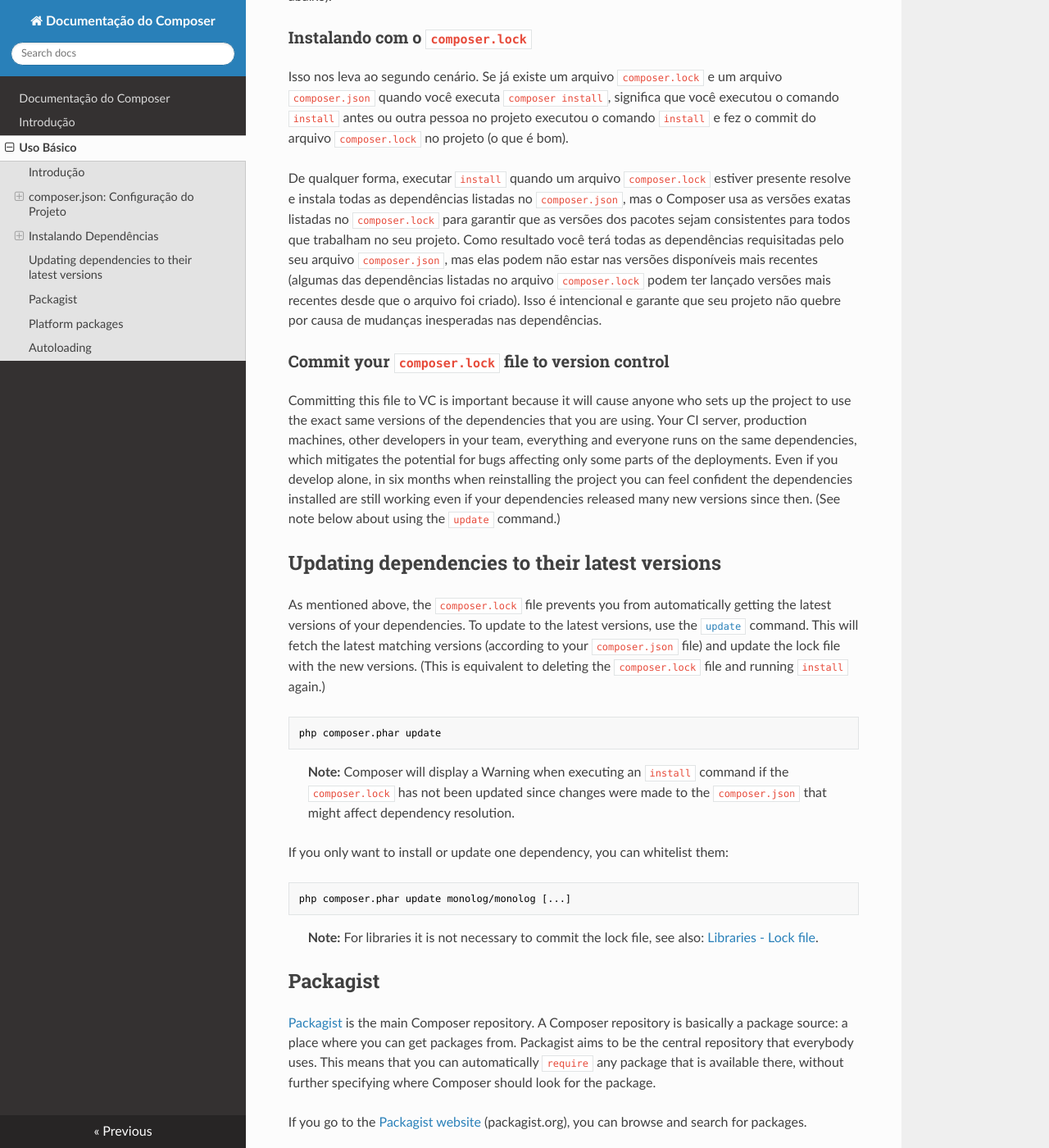
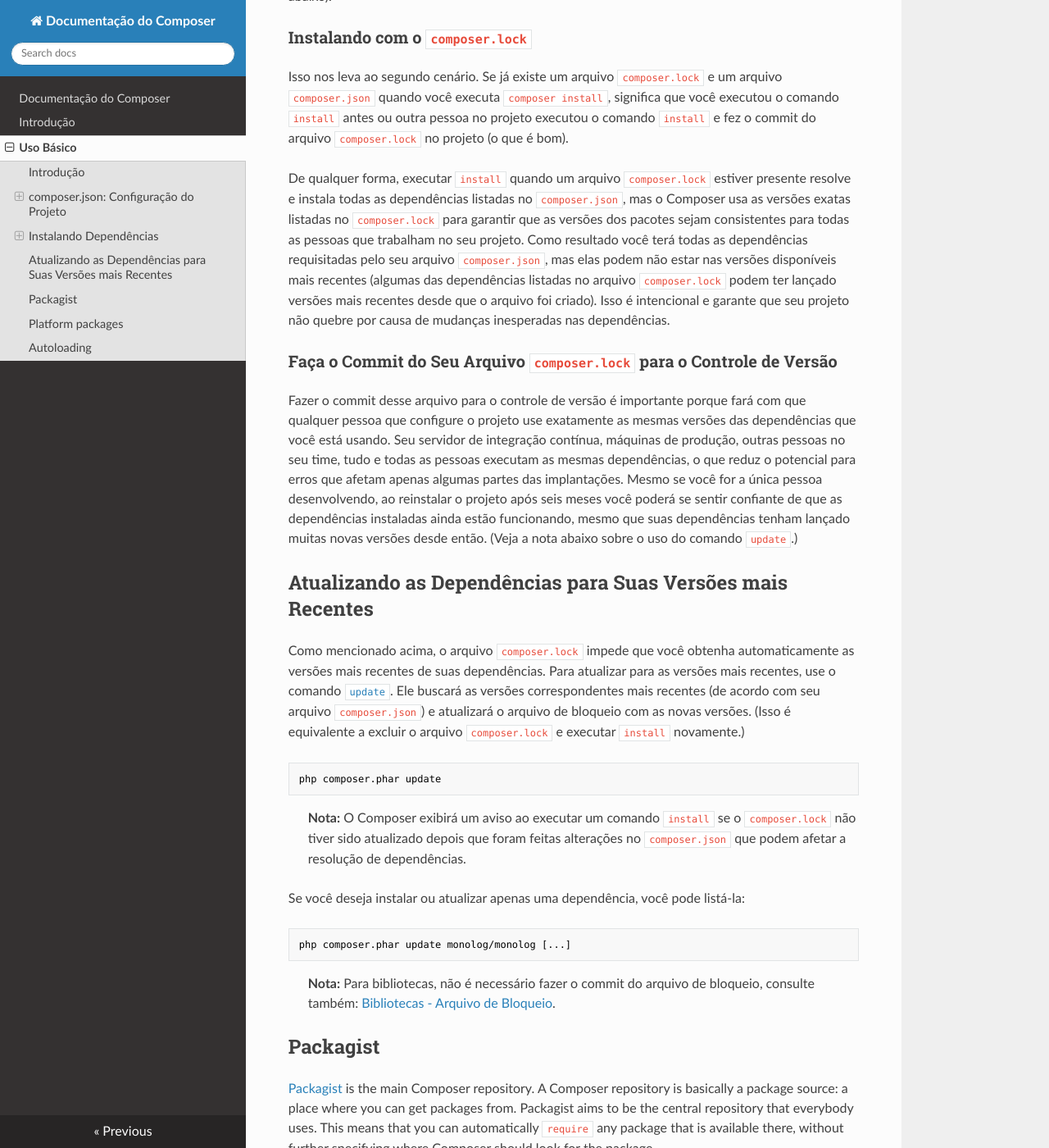
Before and after one commit to php-dev-br/composer-doc-pt-br, an MkDocs documentation site: the page built from doc/01-basic-usage.md, in a window 1280 px wide and 1400 px high, scrolled down 2585 px. Shown: the whole window at 82% size. Built offline with MkDocs 1.6.1, drawn with Linux system fonts in a browser that asks for light colours; nearby versions of some CDN libraries; some of the changed text lies outside the part shown.

Commit message:
Translate /doc/01-basic-usage.md file [WIP]
Issue: #4

````diff
--- a/doc/01-basic-usage.md
+++ b/doc/01-basic-usage.md
@@ -91,7 +91,7 @@ restrições de versão.
 ## Instalando Dependências
 
 Para instalar as dependências definidas para o seu projeto, execute o comando
-[`install`](03-cli.md#install).
+[`install`][cli-install].
 
 ```sh
 php composer.phar install
@@ -132,61 +132,62 @@ bom).
 De qualquer forma, executar `install` quando um arquivo `composer.lock` estiver
 presente resolve e instala todas as dependências listadas no `composer.json`,
 mas o Composer usa as versões exatas listadas no `composer.lock` para garantir
-que as versões dos pacotes sejam consistentes para todos que trabalham no seu
-projeto. Como resultado você terá todas as dependências requisitadas pelo seu
-arquivo `composer.json`, mas elas podem não estar nas versões disponíveis mais
-recentes (algumas das dependências listadas no arquivo `composer.lock` podem ter
-lançado versões mais recentes desde que o arquivo foi criado). Isso é
-intencional e garante que seu projeto não quebre por causa de mudanças
-inesperadas nas dependências.
+que as versões dos pacotes sejam consistentes para todas as pessoas que
+trabalham no seu projeto. Como resultado você terá todas as dependências
+requisitadas pelo seu arquivo `composer.json`, mas elas podem não estar nas
+versões disponíveis mais recentes (algumas das dependências listadas no arquivo
+`composer.lock` podem ter lançado versões mais recentes desde que o arquivo foi
+criado). Isso é intencional e garante que seu projeto não quebre por causa de
+mudanças inesperadas nas dependências.
 
-### Commit your `composer.lock` file to version control
+### Faça o Commit do Seu Arquivo `composer.lock` para o Controle de Versão
 
-Committing this file to VC is important because it will cause anyone who sets
-up the project to use the exact same
-versions of the dependencies that you are using. Your CI server, production
-machines, other developers in your team, everything and everyone runs on the
-same dependencies, which mitigates the potential for bugs affecting only some
-parts of the deployments. Even if you develop alone, in six months when
-reinstalling the project you can feel confident the dependencies installed are
-still working even if your dependencies released many new versions since then.
-(See note below about using the `update` command.)
+Fazer o commit desse arquivo para o controle de versão é importante porque fará
+com que qualquer pessoa que configure o projeto use exatamente as mesmas versões
+das dependências que você está usando. Seu servidor de integração contínua,
+máquinas de produção, outras pessoas no seu time, tudo e todas as pessoas
+executam as mesmas dependências, o que reduz o potencial para erros que afetam
+apenas algumas partes das implantações. Mesmo se você for a única pessoa
+desenvolvendo, ao reinstalar o projeto após seis meses você poderá se sentir
+confiante de que as dependências instaladas ainda estão funcionando, mesmo que
+suas dependências tenham lançado muitas novas versões desde então. (Veja a nota
+abaixo sobre o uso do comando `update`.)
 
-## Updating dependencies to their latest versions
+## Atualizando as Dependências para Suas Versões mais Recentes
 
-As mentioned above, the `composer.lock` file prevents you from automatically getting
-the latest versions of your dependencies. To update to the latest versions, use the
-[`update`](03-cli.md#update) command. This will fetch the latest matching
-versions (according to your `composer.json` file) and update the lock file
-with the new versions. (This is equivalent to deleting the `composer.lock` file
-and running `install` again.)
+Como mencionado acima, o arquivo `composer.lock` impede que você obtenha
+automaticamente as versões mais recentes de suas dependências. Para atualizar
+para as versões mais recentes, use o comando [`update`][cli-update]. Ele buscará
+as versões correspondentes mais recentes (de acordo com seu arquivo
+`composer.json`) e atualizará o arquivo de bloqueio com as novas versões. (Isso é
+equivalente a excluir o arquivo `composer.lock` e executar `install` novamente.)
 
 ```sh
 php composer.phar update
 ```
 
-> **Note:** Composer will display a Warning when executing an `install` command
-> if the `composer.lock` has not been updated since changes were made to the
-> `composer.json` that might affect dependency resolution.
+> **Nota:** O Composer exibirá um aviso ao executar um comando `install` se o
+> `composer.lock` não tiver sido atualizado depois que foram feitas alterações
+> no `composer.json` que podem afetar a resolução de dependências.
 
-If you only want to install or update one dependency, you can whitelist them:
+Se você deseja instalar ou atualizar apenas uma dependência, você pode listá-la:
 
 ```sh
 php composer.phar update monolog/monolog [...]
 ```
 
-> **Note:** For libraries it is not necessary to commit the lock
-> file, see also: [Libraries - Lock file](02-libraries.md#lock-file).
+> **Nota:** Para bibliotecas, não é necessário fazer o commit do arquivo de
+> bloqueio, consulte também: [Bibliotecas - Arquivo de Bloqueio][libraries-lock-file].
 
 ## Packagist
 
-[Packagist](https://packagist.org/) is the main Composer repository. A Composer
+[Packagist][packagist-site] is the main Composer repository. A Composer
 repository is basically a package source: a place where you can get packages
 from. Packagist aims to be the central repository that everybody uses. This
 means that you can automatically `require` any package that is available there,
 without further specifying where Composer should look for the package.
 
-If you go to the [Packagist website](https://packagist.org/) (packagist.org),
+If you go to the [Packagist website][packagist-site] (packagist.org),
 you can browse and search for packages.
 
 Any open source project using Composer is recommended to publish their packages
@@ -215,7 +216,7 @@ includes PHP itself, PHP extensions and some system libraries.
   PHP. The following are available: `curl`, `iconv`, `icu`, `libxml`,
   `openssl`, `pcre`, `uuid`, `xsl`.
 
-You can use [`show --platform`](03-cli.md#show) to get a list of your locally
+You can use [`show --platform`][cli-show] to get a list of your locally
 available platform packages.
 
 ## Autoloading
@@ -233,7 +234,7 @@ $log->addWarning('Foo');
 ```
 
 You can even add your own code to the autoloader by adding an
-[`autoload`](04-schema.md#autoload) field to `composer.json`.
+[`autoload`][schema-autoload] field to `composer.json`.
 
 ```json
 {
@@ -243,15 +244,15 @@ You can even add your own code to the autoloader by adding an
 }
 ```
 
-Composer will register a [PSR-4](http://www.php-fig.org/psr/psr-4/) autoloader
+Composer will register a [PSR-4][php-fig-psr4] autoloader
 for the `Acme` namespace.
 
 You define a mapping from namespaces to directories. The `src` directory would
 be in your project root, on the same level as `vendor` directory is. An example
 filename would be `src/Foo.php` containing an `Acme\Foo` class.
 
-After adding the [`autoload`](04-schema.md#autoload) field, you have to re-run
-[`dump-autoload`](03-cli.md#dump-autoload) to re-generate the
+After adding the [`autoload`][schema-autoload] field, you have to re-run
+[`dump-autoload`][cli-dump-autoload] to re-generate the
 `vendor/autoload.php` file.
 
 Including that file will also return the autoloader instance, so you can store
````
Also changed, not shown: other parts of doc/01-basic-usage.md (+16 -7 lines), doc/00-intro.md (+1 -1 lines).
